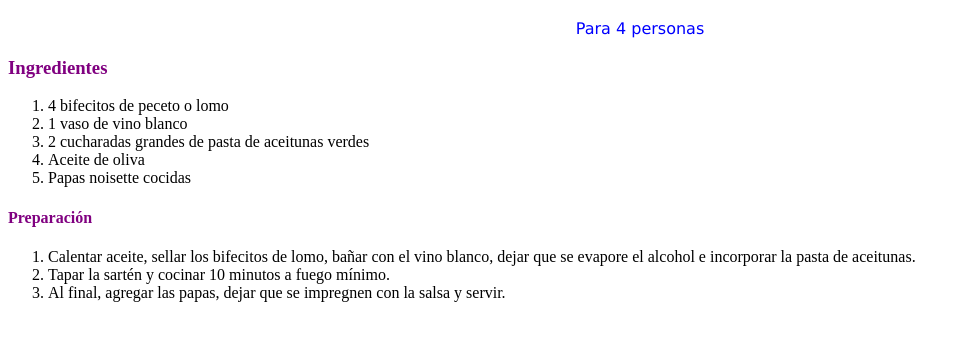
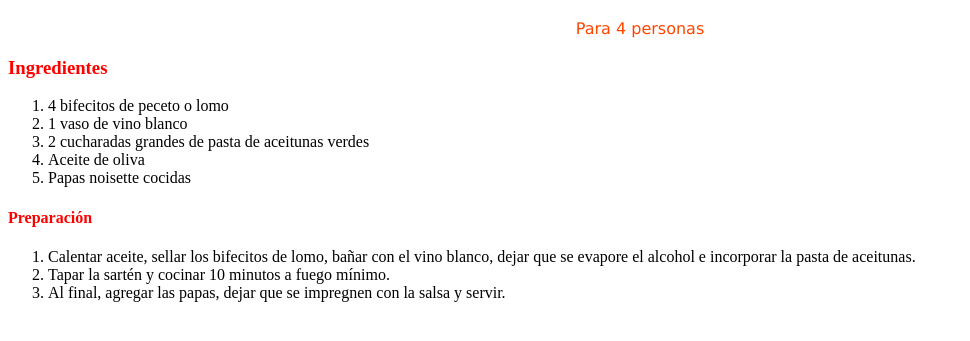
Before and after one commit to belu356/receta, a plain HTML site: page index.html in a window 1280 px wide. Shown: the part 61-402 px from the top of the page, without its empty margins (0-970 px from the left). Drawn offline with Linux system fonts and the light colour scheme.

Commit message:
cambio colores

```diff
--- a/estilos.css
+++ b/estilos.css
@@ -1,5 +1,5 @@
 p{
-		color: blue;
+		color: orangered;
 		font-family: verdana;
 		text-align: center;
 }
@@ -7,5 +7,5 @@ h1{
 	text-align: center;
 }
 h3,h4{
-	color: purple;
+	color:red;
 }
```
